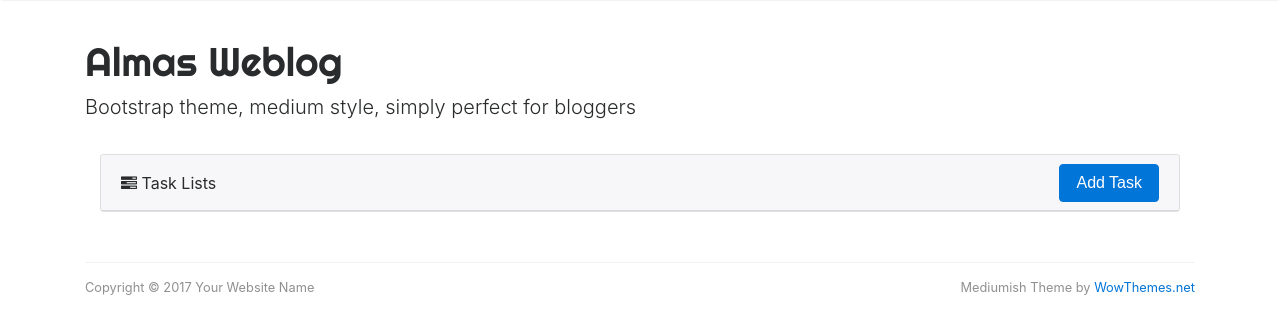
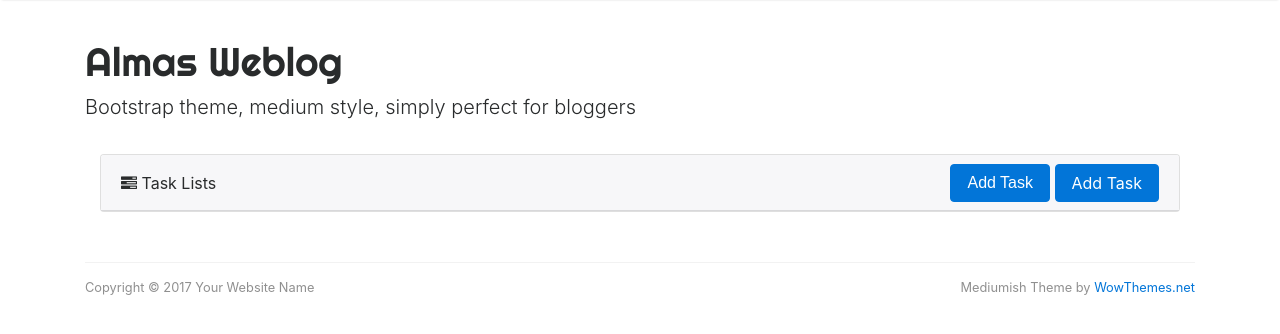
Before and after one commit to bagheriAlmas/Django-AlmasWeblog, a Django app: page /users/1/articles/ in a window 1280 px wide. Shown: the part 56-390 px from the top of the page. Run offline with Django 4.2, Linux system fonts and the light colour scheme; the visitor is signed in with stand-in values (Sample User, id 1); data comes from the database, SQL or seed files in the repository; data that the repository does not hold is empty; some libraries are stand-ins or nearby versions.

Commit message:
add article button in article list

```diff
--- a/templates/users/reporter_article_list.html
+++ b/templates/users/reporter_article_list.html
@@ -17,6 +17,7 @@
                     </div>
                     <div style="width: 50%;text-align: right;">
                         <button class="btn btn-primary">Add Task</button>
+                        <a class="btn btn-primary" href="{% url 'admin:articles_article_add' %}">Add Task</a>
                     </div>
                 </div>
                 <div class="scroll-area-sm h-100">
```
